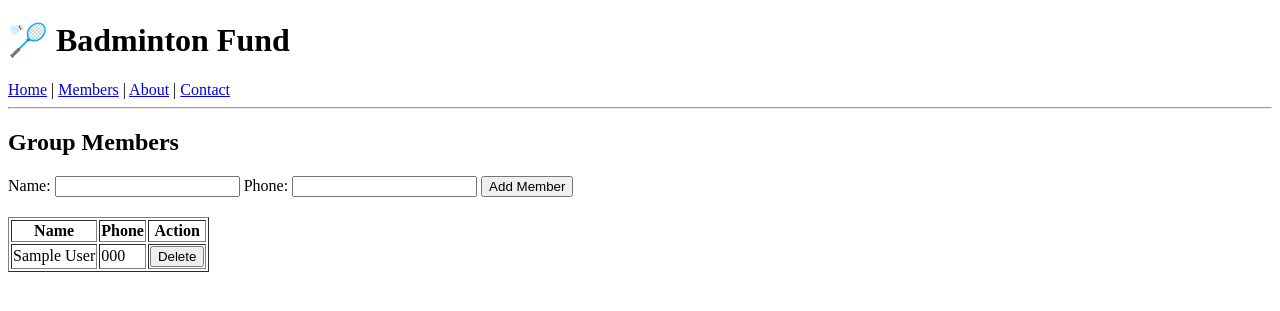
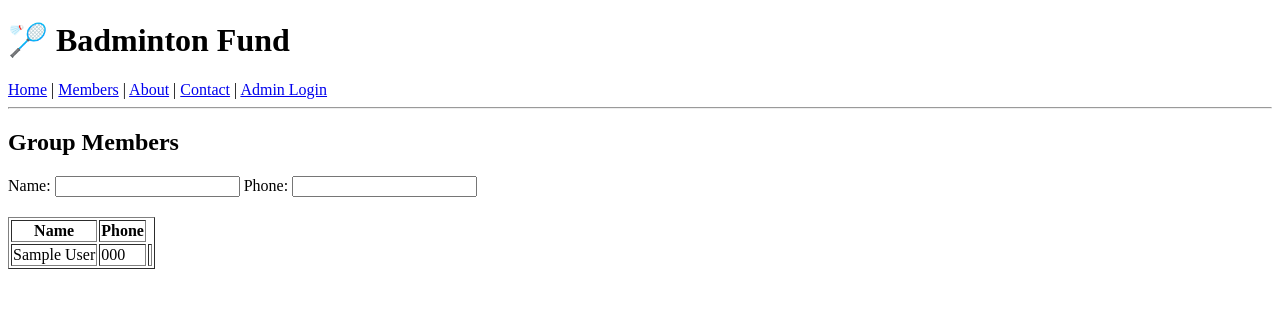
Before and after one commit to ethics/badminton-fund-manager, a Flask app: page /members in a window 1280 px wide. Shown: the top 311 px of the page. Run offline with Flask 3, Linux system fonts and the light colour scheme; tables that the repository leaves empty hold one stand-in row (values such as "Sample post").

Commit message:
Add admin login for add and delete members

```diff
--- a/app.py
+++ b/app.py
@@ -1,9 +1,10 @@
-from flask import Flask, render_template, request, redirect
+from flask import Flask, render_template, request, redirect, session, url_for
 import sqlite3, os
 
 app = Flask(__name__)
 
 DB_NAME = "fund.db"
+app.secret_key = "time123"
 
 # ✅ Step 1: Create DB and tables if missing
 def init_db():
@@ -44,8 +45,28 @@ def members():
     conn.close()
     return render_template("members.html", members=members)
 
+@app.route("/login", methods=["GET", "POST"])
+def login():
+    if request.method == "POST":
+        username = request.form["username"]
+        password = request.form["password"]
+        if username == "admin" and password == "iadmin123":
+            session["admin"] = True
+            return redirect("/members")
+        else:
+            return "Invalid credentials"
+    return render_template("login.html")
+
+@app.route("/logout")
+def logout():
+    session.pop("admin", None)
+    return redirect("/login")
+
+
 @app.route("/delete_member/<int:member_id>", methods=["POST"])
 def delete_member(member_id):
+    if not session.get("admin"):
+        return "Unauthorized", 403
     conn = get_db_connection()
     conn.execute("DELETE FROM members WHERE id = ?", (member_id,))
     conn.commit()
--- a/templates/base.html
+++ b/templates/base.html
@@ -11,7 +11,12 @@
         <a href="/">Home</a> |
 	<a href="/members">Members</a> |
         <a href="/about">About</a> |
-	<a href="/contact">Contact</a>
+	<a href="/contact">Contact</a> |
+	{% if session.get('admin') %}
+        <a href="/logout">Logout</a>
+	{% else %}
+	    <a href="/login">Admin Login</a>
+	{% endif %}
     </nav>
 
     <hr>
--- a/templates/members.html
+++ b/templates/members.html
@@ -10,19 +10,23 @@
     <input type="text" name="name" required>
     <label>Phone:</label>
     <input type="text" name="phone" required>
+    {% if session.get('admin') %}
     <button type="submit">Add Member</button>
+    {% endif %}
 </form>
 
 <table border="1" style="margin-top:20px;">
-    <tr><th>Name</th><th>Phone</th><th>Action</th></tr>
+    <tr><th>Name</th><th>Phone</th></tr>
     {% for member in members %}
     <tr>
         <td>{{ member['name'] }}</td>
         <td>{{ member['phone'] }}</td>
         <td>
+	{% if session.get('admin') %}
             <form method="POST" action="/delete_member/{{ member['id'] }}" onsubmit="return confirm('Are you sure?');">
                 <button type="submit">Delete</button>
             </form>
+	{% endif %}
         </td>
     </tr>
     {% endfor %}
```
Also changed, not shown: templates/login.html (added, +11 -0 lines).
